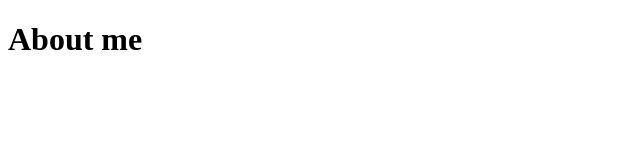
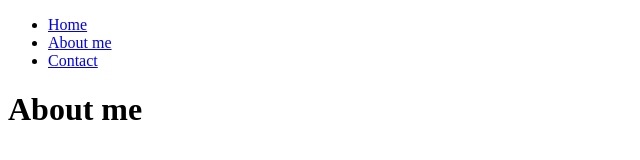
Before and after one commit to aldridche/PRO-Oax, a plain HTML site: page index.html in a window 1280 px wide. Shown: the whole page, without its empty margins (0-640 px from the left). Drawn offline with Linux system fonts and the light colour scheme.

Commit message:
Added Navbar

```diff
--- a/index.html
+++ b/index.html
@@ -6,6 +6,15 @@
     <title>Mi pagina</title>
 </head>
 <body>
+    <header>
+        <nav>
+            <ul>
+                <li><a href="#">Home</a></li>
+                <li><a href="#">About me</a></li>
+                <li><a href="#">Contact</a></li>
+            </ul>
+        </nav>
+    </header>
     <h1>About me</h1>
 
 </body>
```
